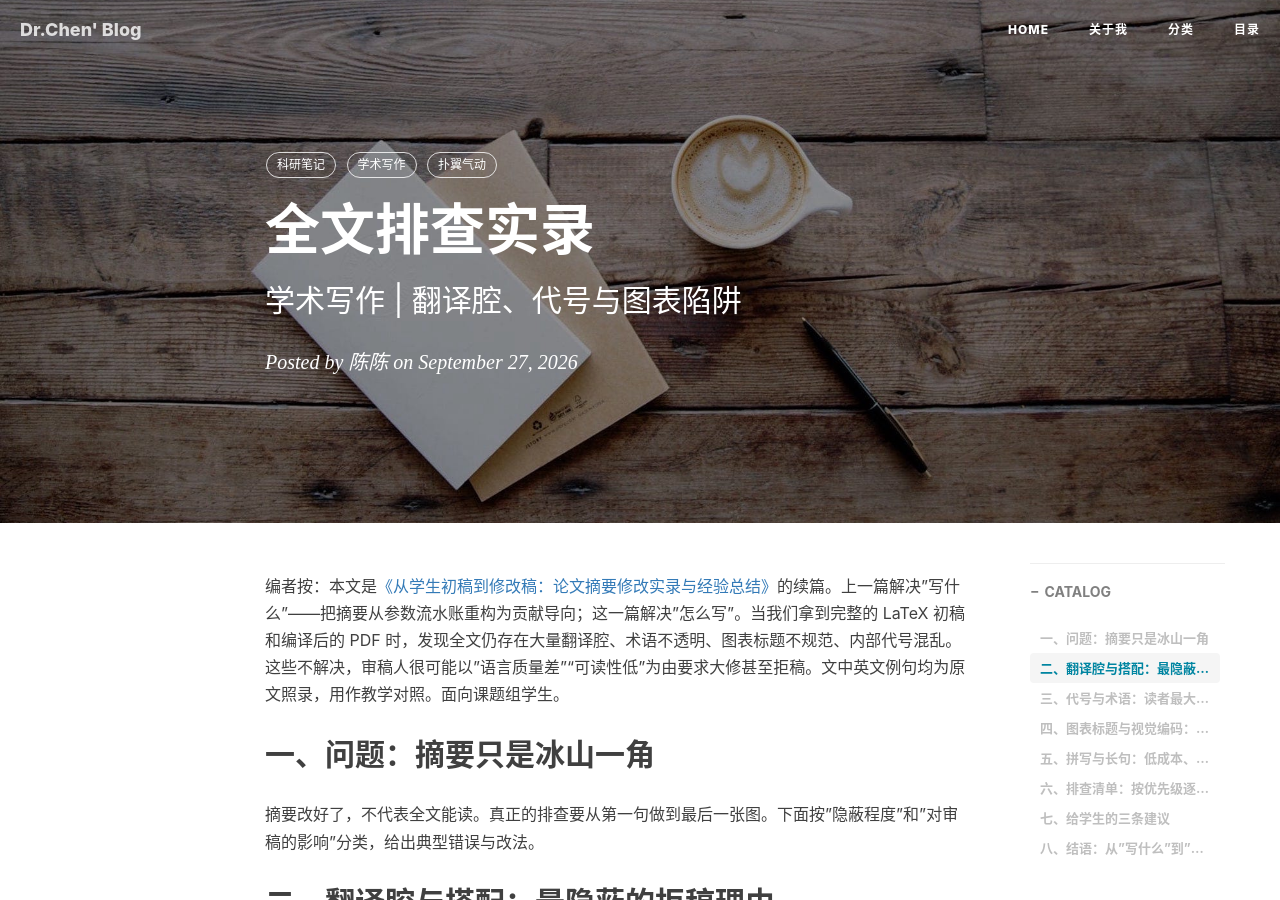
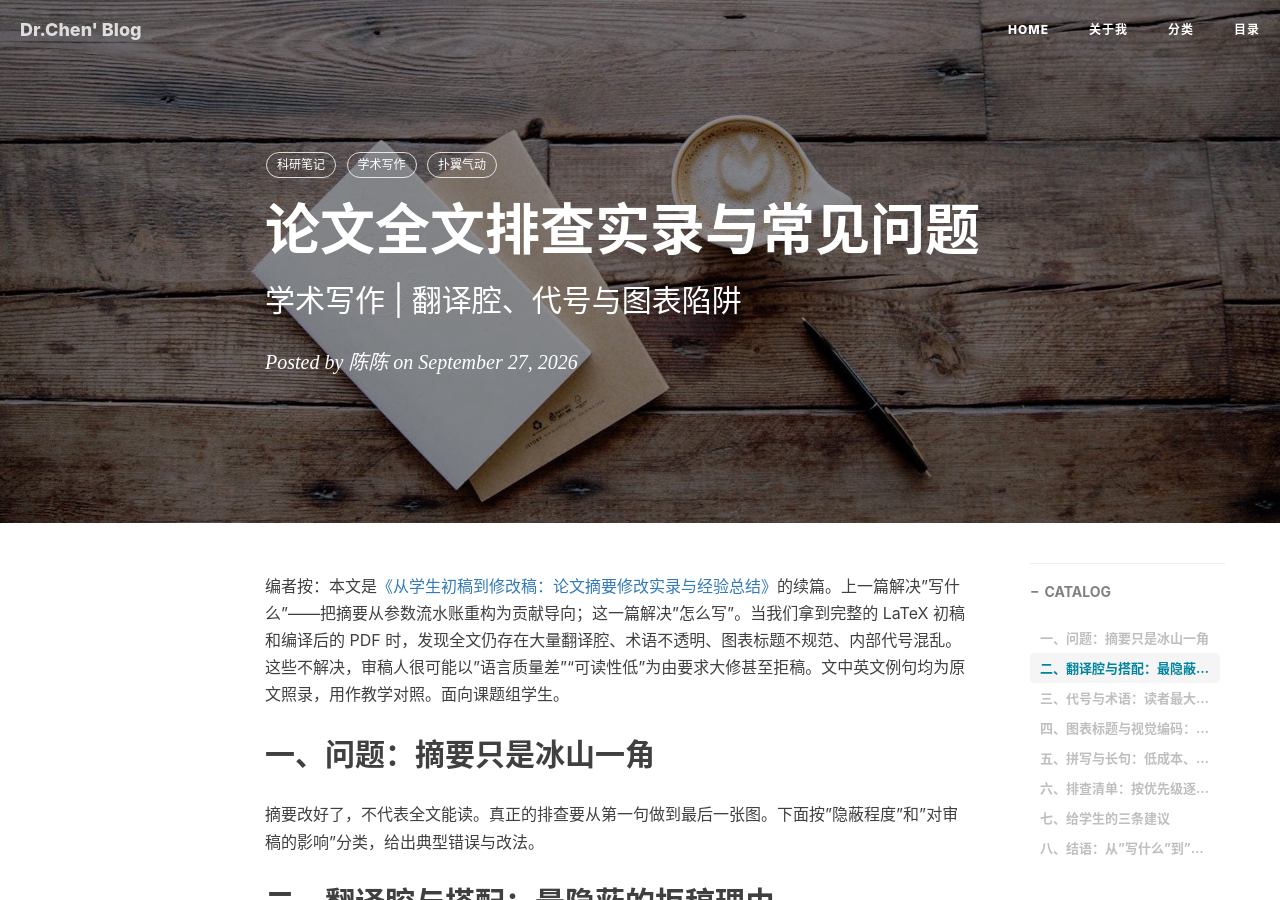
Before and after one commit to chensong212/chensong212.github.io, a Jekyll site: the page built from _posts/2026-09-27-fulltext-language-figure-audit.md, in a window 1280 px wide and 900 px high. Built offline with Jekyll 4.4.1, drawn with Linux system fonts in a browser that asks for light colours; nearby versions of some CDN libraries; comment, search, counter and statistics services are not loaded.

Commit message:
fix title

```diff
--- a/_posts/2026-09-27-fulltext-language-figure-audit.md
+++ b/_posts/2026-09-27-fulltext-language-figure-audit.md
@@ -1,6 +1,6 @@
 ---
 layout:     post
-title:      全文排查实录
+title:      论文全文排查实录与常见问题
 subtitle:   学术写作 | 翻译腔、代号与图表陷阱
 date:       2026-09-27
 author:     陈陈
```
